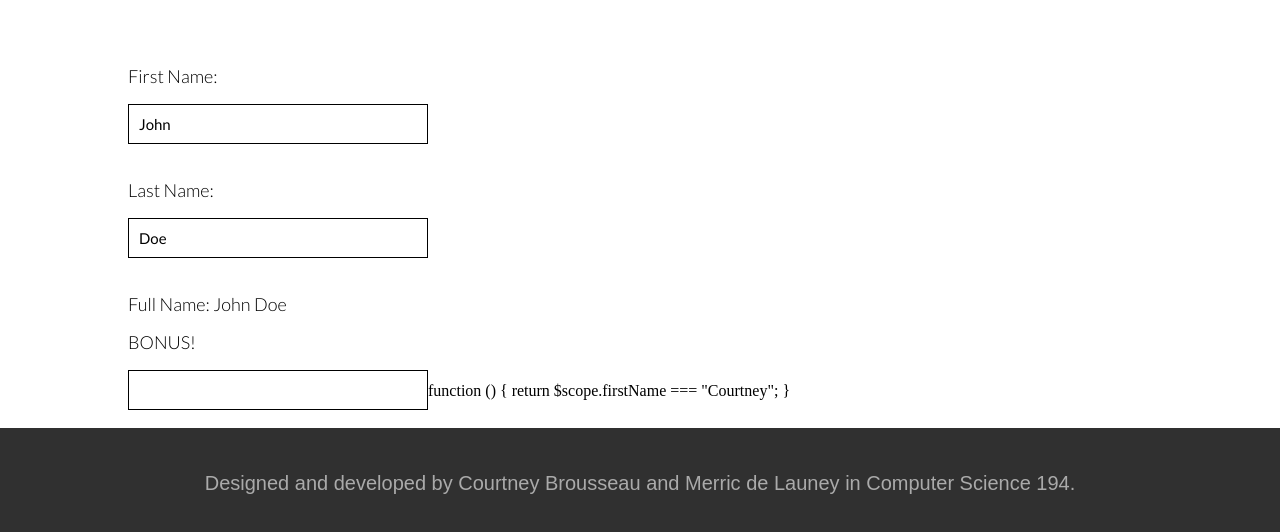
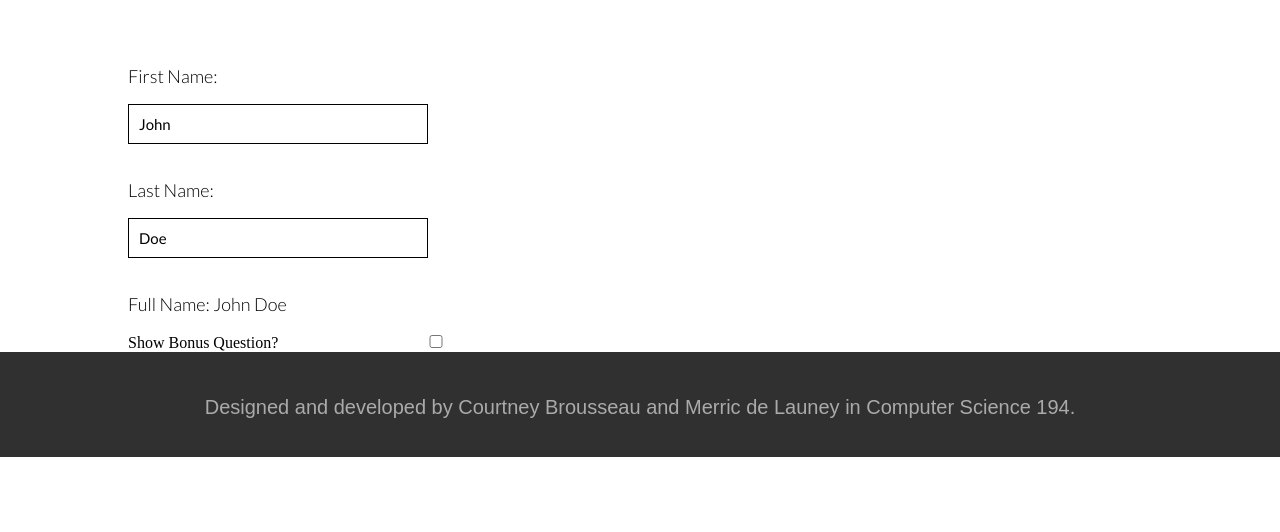
Before and after one commit to AccessCA/AccessCA, a plain HTML site: page index.html in a window 1280 px wide. Shown: the part 562-1094 px from the top of the page. After the commit the page ends 1019 px from the top, so only its background shows below. Drawn offline with nearby package versions, Linux system fonts and the light colour scheme.

Commit message:
Added "bonus question" functionality

```diff
--- a/index.html
+++ b/index.html
@@ -32,8 +32,11 @@
                     <input type="text" ng-model="lastName"><br>
                     <br>
                     <p>Full Name: {{firstName + " " + lastName}}</p>
-                    <p ng-show="isFirstElementVisible">BONUS!</p>
-                    <input type="text">{{show}}<br>
+                    Show Bonus Question? <input type="checkbox" ng-model="isFirstElementVisible" />
+                    <div ng-show="isFirstElementVisible">
+                        <p>BONUS!</p>
+                        <input type="text">{{show}}<br>
+                    </div>
                     <br>
 
                 </div>
--- a/js/root.js
+++ b/js/root.js
@@ -2,8 +2,5 @@ var app = angular.module('root', [])
     .controller('controller', function($scope) {
         $scope.firstName = "John";
         $scope.lastName = "Doe";
-        $scope.isFirstElementVisible = true;
-        $scope.show = function () {
-        	return $scope.firstName === "Courtney";
-        };
+        $scope.isFirstElementVisible = false;
     });
```
